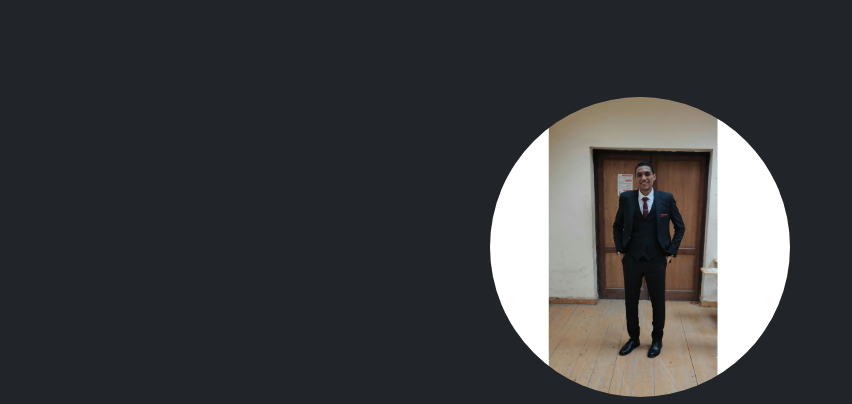
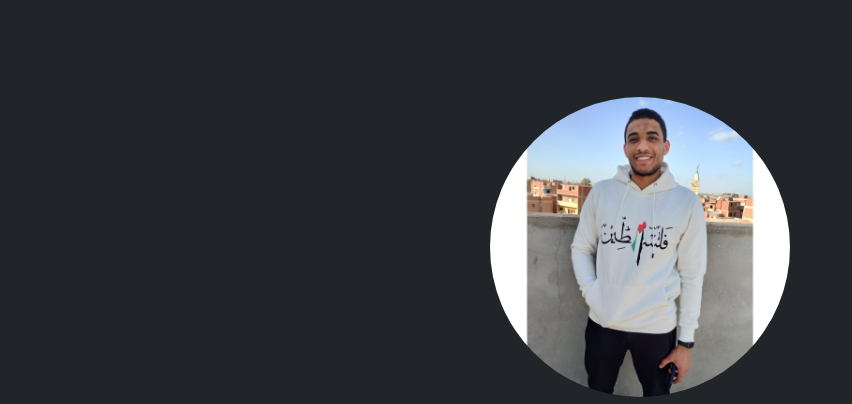
Before and after one commit to AlaaElsayed99/personal-portfolio-main, a plain HTML site: page index.html in a window 1280 px wide. Shown: the part 73-477 px from the top of the page, without its empty margins (0-852 px from the left). Drawn offline with Linux system fonts and the light colour scheme; files whose address does not match are found by name.

Commit message:
All New pic

```diff
--- a/index.html
+++ b/index.html
@@ -58,7 +58,7 @@
     <section class="home" id="home">
       <div class="home-content">
         <div class="profileImage">
-          <img src="images/profile.jpg" alt="profileImage" />
+          <img src="images/profilePic.jpg" alt="profileImage" />
         </div>
         <div class="profile-info">
           <h1 id="header-text" class="username">Alaa Elsayed<br><span class="profile-description"> ( Dotnet Developer )</span></h1>
```
Also changed, not shown: images/ProfilePic.jpg (added).
